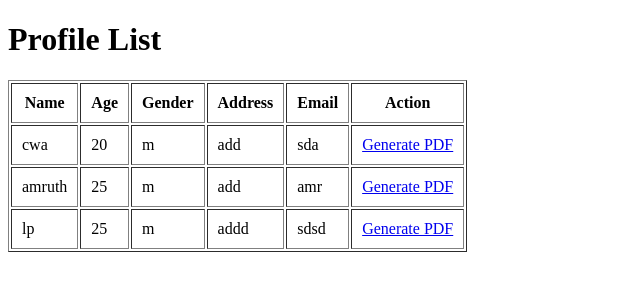
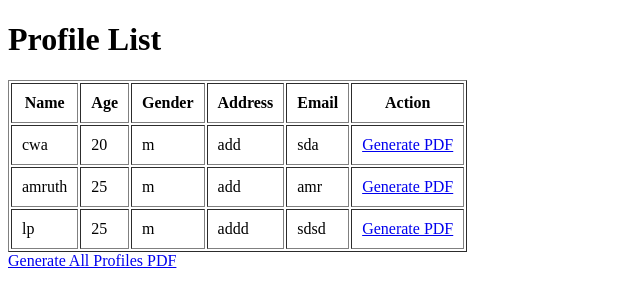
Before and after one commit to CodeWithAmruth/Django_pdf, a Django app: page /profile_list/ in a window 1280 px wide. Shown: the top 307 px of the page, without its empty margins (0-640 px from the left). Run offline with Django 5.2, Linux system fonts and the light colour scheme; data comes from the database, SQL or seed files in the repository.

Commit message:
Add functionality to generate PDF for all profiles and update navigation links

```diff
--- a/pdf_app/templates/index.html
+++ b/pdf_app/templates/index.html
@@ -11,6 +11,7 @@
       <ul>
         <li><a href="/">Home</a></li>
         <li><a href="/generate_pdf">Genrate Pdf</a></li>
+        <li><a href="/profile_list">Profile List</a></li>
       </ul>
       {% endblock %}
     </div>
--- a/pdf_app/templates/pdf_app/profile_list.html
+++ b/pdf_app/templates/pdf_app/profile_list.html
@@ -32,5 +32,6 @@
             {% endfor %}
         </tbody>
     </table>
+    <a href="{% url 'generate_all_profiles_pdf' %}">Generate All Profiles PDF</a>
 </body>
 </html>
--- a/pdf_app/views.py
+++ b/pdf_app/views.py
@@ -78,3 +78,46 @@ def generate_profile_pdf(request, pk):
     p.save()
 
     return response
+
+def generate_all_profiles_pdf(request):
+    profiles = Profile.objects.all()
+
+    response = HttpResponse(content_type="application/pdf")
+    response["Content-Disposition"] = 'attachment; filename="all_profiles.pdf"'
+
+    p = canvas.Canvas(response)
+
+    y = 750
+
+    p.setFont("Helvetica", 16)
+    p.drawString(50, 800, "All Profiles Report")
+    p.setFont("Helvetica", 8)
+    p.drawString(100, 780, "Generated on: " + datetime.now().strftime('%Y-%m-%d %H:%M:%S'))
+
+    for index, profile in enumerate(profiles):
+
+        if index >0 and y < 150:
+            p.showPage()
+            y = 750
+            p.setFont("Helvetica", 12)
+
+        p.setFont("Helvetica", 12)
+        p.drawString(50, y, f"Profile: {index+1}:{profile.name}")
+        y -= 20
+
+        p.setFont("Helvetica", 10)
+        p.drawString(50,y,f"Name:{profile.name}")
+        y-=15
+        p.drawString(50,y,f"Age:{profile.age}")
+        y-=15
+        p.drawString(50,y,f"Gender:{profile.gender}")
+        y-=15
+        p.drawString(50,y,f"Address:{profile.address}")
+        y-=15
+        p.drawString(50,y,f"Email:{profile.email}")
+        y-=30
+
+    p.showPage()
+    p.save()
+
+    return response
--- a/pdf_core/urls.py
+++ b/pdf_core/urls.py
@@ -25,4 +25,5 @@ urlpatterns = [
     path("generate_pdf/", views.generate_pdf, name="generate_pdf"),
     path("profile_list/", views.ProfileListView.as_view(), name="profile_list"),
     path("<int:pk>/generate_pdf/", views.generate_profile_pdf, name="generate_profile_pdf"),
+    path("generate_all_profiles_pdf/", views.generate_all_profiles_pdf, name="generate_all_profiles_pdf"),
 ]
```
